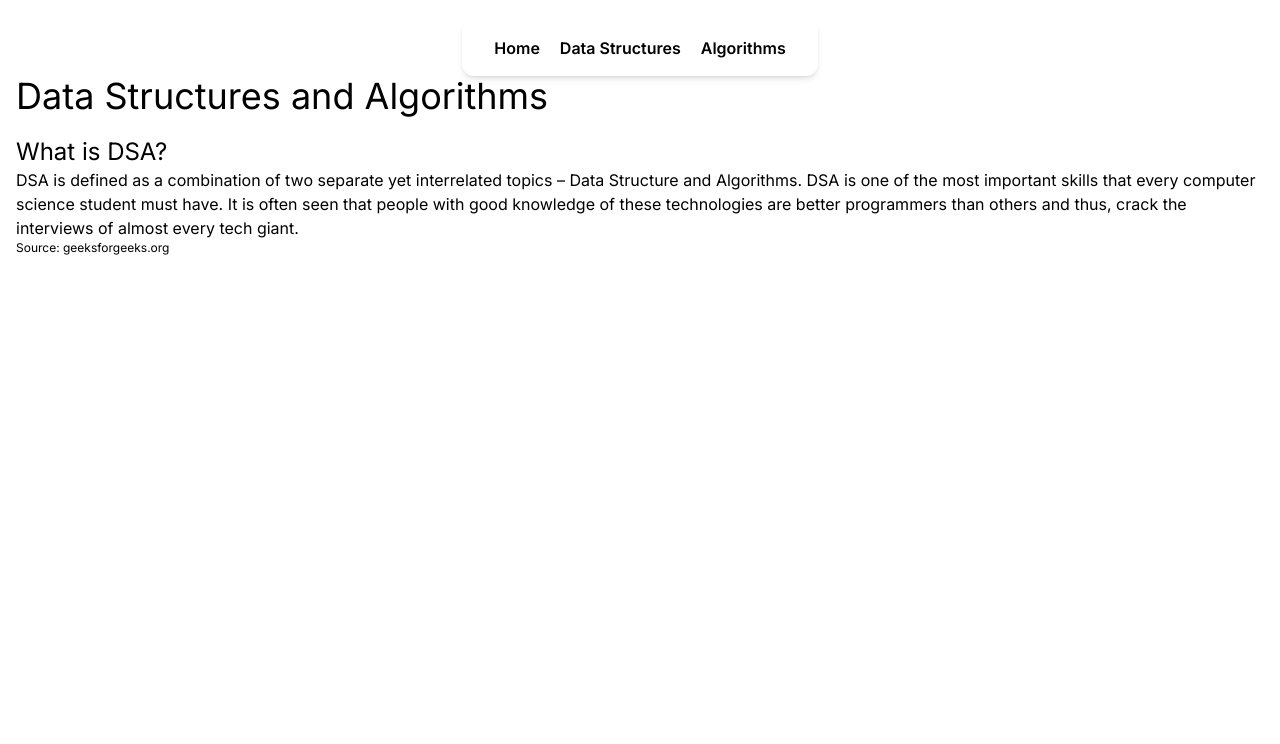
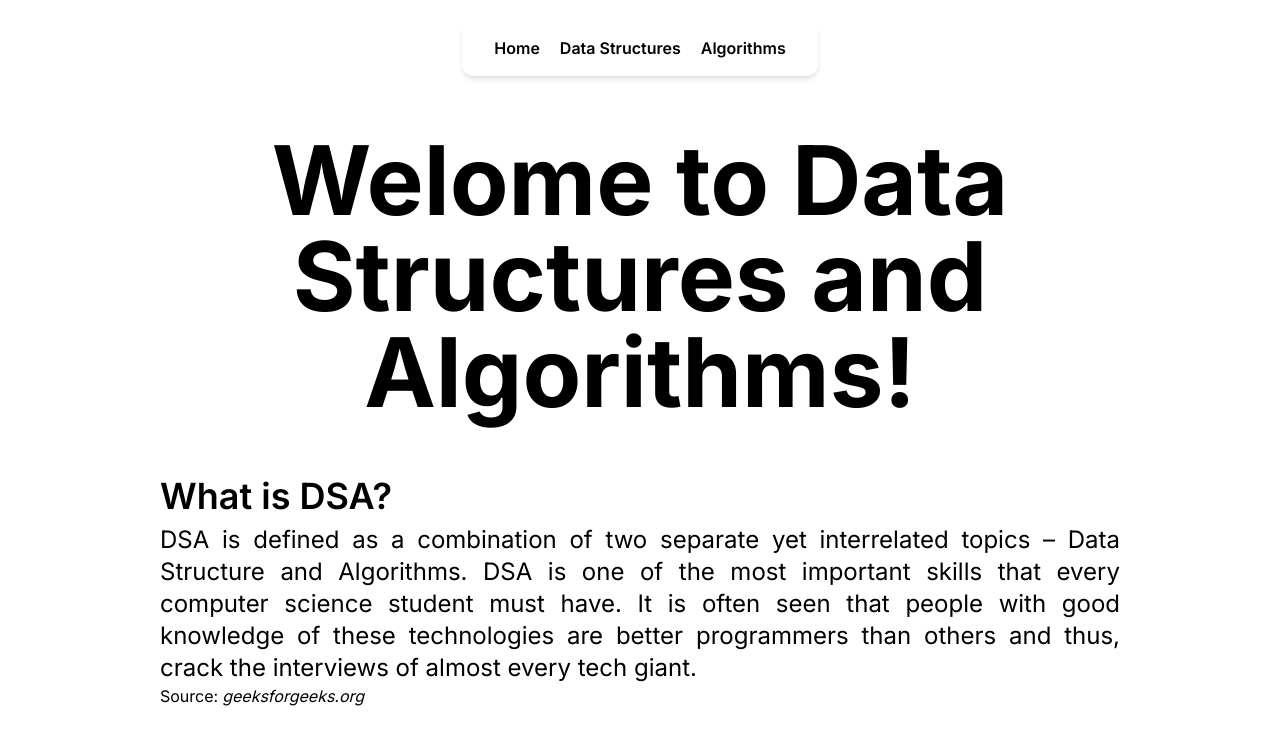
Before and after one commit to asuujx/dsa, a Next.js app: page / in a window 1280 px wide. Shown: the top 744 px of the page. Built offline with nearby package versions, Linux system fonts and the light colour scheme.

Commit message:
Update home page

```diff
--- a/src/app/page.tsx
+++ b/src/app/page.tsx
@@ -1,20 +1,25 @@
 export default function Home() {
   return (
-    <div className="mx-4 flex flex-col gap-5">
-      <div>
-        <h1 className="text-4xl">Data Structures and Algorithms</h1>
-      </div>
-      <div>
-        <h2 className="text-2xl">What is DSA?</h2>
-        <p className="text-base">
-          DSA is defined as a combination of two separate yet interrelated
-          topics – Data Structure and Algorithms. DSA is one of the most
-          important skills that every computer science student must have. It is
-          often seen that people with good knowledge of these technologies are
-          better programmers than others and thus, crack the interviews of
-          almost every tech giant.
-        </p>
-        <p className="text-xs">Source: geeksforgeeks.org</p>
+    <div className="w-full mt-14">
+      <div className="w-3/4 mx-auto">
+        <h1 className="mb-14 text-8xl font-bold text-center">
+          Welome to Data Structures and Algorithms!
+        </h1>
+
+        <div>
+          <h2 className="mb-2 text-4xl font-semibold">What is DSA?</h2>
+          <p className="text-2xl text-justify">
+            DSA is defined as a combination of two separate yet interrelated
+            topics – Data Structure and Algorithms. DSA is one of the most
+            important skills that every computer science student must have. It
+            is often seen that people with good knowledge of these technologies
+            are better programmers than others and thus, crack the interviews of
+            almost every tech giant.
+          </p>
+          <p className="text-s flex gap-1">
+            Source: <p className="italic">geeksforgeeks.org</p>
+          </p>
+        </div>
       </div>
     </div>
   );
```
